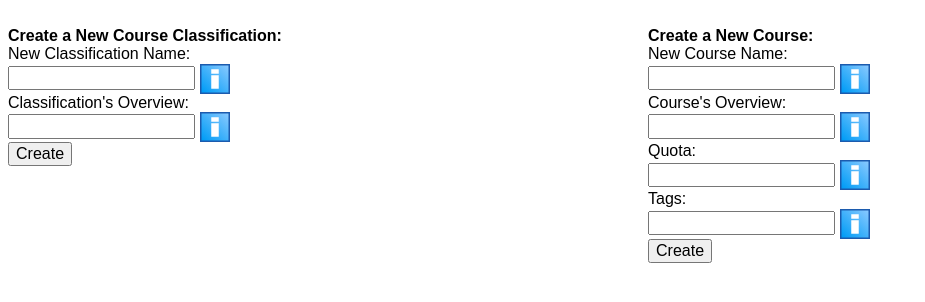
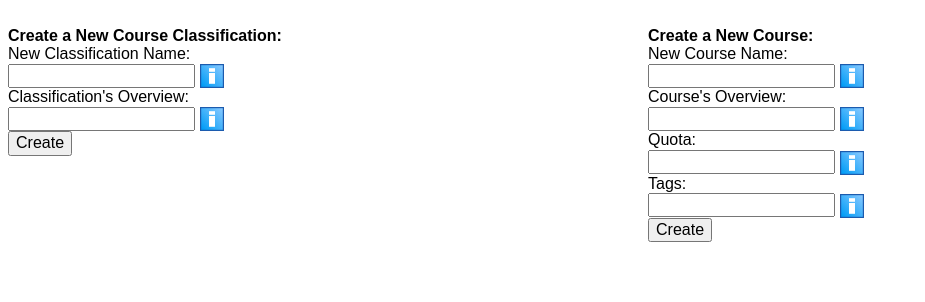
Before and after one commit to navitux/workshops_project, a Django app: page /dashboard/ in a window 1280 px wide. Shown: the part 78-380 px from the top of the page, without its empty margins (0-925 px from the left). Run offline with Django 3.2, Linux system fonts and the light colour scheme; the visitor is signed in with stand-in values (Sample User, id 1); some libraries are stand-ins or nearby versions.

Commit message:
No necessary files are deleted and changes in html files for UI

```diff
--- a/UsersData/models.py
+++ b/UsersData/models.py
@@ -31,11 +31,10 @@ class Course(models.Model):
     (one CourseType to many Courses) and at first it can be empty.
     '''
     id = models.AutoField(primary_key=True)
-    name = models.CharField(verbose_name="Course's Name", help_text="This name field is to identify easily each course by the users (in addition to its id number), its length is 30 alphanumerical characters as maximum,and this is mandatory",max_length=30,blank=False,null=False)
+    name = models.CharField(verbose_name="Course's Name", help_text="This name field is to identify easily each course by the users (in addition to its id number automatically generated), its length is 30 alphanumerical characters as maximum,and this is mandatory",max_length=30,blank=False,null=False)
     overview = models.CharField(verbose_name="Course's Overview", help_text="This field is to give a brief overwiew about this course and its details in a maximum of 200 alphanumerical characters, and this is not mandatory",max_length=200,blank=True,null=False)
     tags = TaggableManager()
     quota = models.IntegerField(help_text="The quota field defines the maximum number of students allowed in this course, but if this value is not set or is zero, the course will not have a mandatory limit of students",default=0)
     course_type = models.ForeignKey(CourseType, blank=True, null=True, on_delete=models.SET_NULL, help_text="This field indicates the classification of this course")
-
     def __str__(self):
         return self.name
--- a/templates/SignUpIn/signupin.html
+++ b/templates/SignUpIn/signupin.html
@@ -19,6 +19,7 @@
     <br/>
     <button type="submit">Login</button>
   </form>
+  <small>If you don't able to logging in, contact the administrator</small>
 </section>
 
 <section class="fr w-50 dib pa2">
--- a/templates/UsersData/dashboard.html
+++ b/templates/UsersData/dashboard.html
@@ -20,20 +20,19 @@
     <br/>
     <input class="w-30" type="text" name="coursetype" maxlength="120" required/>
 	<img
-	id="h-coursetype"
+	id="help-coursetype"
 	src="{% static 'awesome-info.svg' %}"
 	class="img dib v-mid"
-	style="height:30px;"
-	title="Help of this field" />
+	style="height:1.5em;"/>
     <br/>
 	<label class="w-30" for="class_overview">Classification's Overview:</label>
     <br/>
 	<input class="w-30" type="text" name="class_overview" maxlength="200" required/>
 	<img
+	id="help-class_overview"
 	src="{% static 'awesome-info.svg' %}"
 	class="img dib v-mid"
-	style="height:30px;"
-	title="Help of this field" />
+	style="height:1.5em;"/>
     <br/>
     <button type="submit">Create</button>
   </form>
@@ -47,36 +46,37 @@
     <br/>
     <input class="w-30" type="text" name="course" maxlength="120" required/>
 		<img
+		id="help-course"
 		src="{% static 'awesome-info.svg' %}"
 		class="img dib v-mid"
-		style="height:30px;"/>
+		style="height:1.5em;"/>
     <br/>
 	<label class="w-30" for="overview">Course's Overview:</label>
     <br/>
 	<input class="w-30" type="text" name="overview" maxlength="200"/>
 	<img
+	id="help-overview"
 	src="{% static 'awesome-info.svg' %}"
 	class="img dib v-mid"
-	style="height:30px;"
-	title="Help of this field" />
+	style="height:1.5em;"/>
     <br/>
 	<label class="w-30" for="quota">Quota:</label>
 	<br/>
     <input class="w-30" type="number" name="quota" default="0"/>
 		<img
+		id="help-quota"
 		src="{% static 'awesome-info.svg' %}"
 		class="img dib v-mid"
-		style="height:30px;"
-		title="Help of this field" />
+		style="height:1.5em;"/>
 	<br/>
 	<label class="w-30" for="tags">Tags:</label>
 	<br/>
 	<input class="w-30" type="text" name="tags" maxlength="200"/>
 	<img
+	id="help-tags"
 	src="{% static 'awesome-info.svg' %}"
 	class="img dib v-mid"
-	style="height:30px;"
-	title="Help of this field" />
+	style="height:1.5em;"/>
 	<br/>
     <button type="submit">Create</button>
   </form>
@@ -84,10 +84,38 @@
 <script>
       // With the above scripts loaded, you can call `tippy()` with a CSS
       // selector and a `content` prop:
-      tippy('#h-coursetype', {
-        content: 'This name field is to identify easily each course by the users\
-									(in addition to its id number), its length is 30 alphanumerical\
-									characters as maximum,and this is mandatory',
-      });
+			var idies;
+			var content;
+			function tippies(idies,content){
+				tippy(idies, {
+        	content: content,
+					placement: 'right-start',
+					interactive: true,
+      	});
+		}
+		tippies('#help-coursetype','This name field is to identify easily each course\
+																by the users (in addition to its id number), its\
+																length is 30 alphanumerical characters as\
+																maximum,and this is mandatory');
+		tippies('#help-class_overview','This field is to give a brief overview \
+																		about this classification in a maximum of\
+																		200 alphanumerical characters, and this is\
+																		not mandatory');
+		tippies('#help-course','This name field is to identify easily each course \
+														by the users (in addition to its id number \
+														automatically generated), its length is 300 \
+														alphanumerical characters as maximum, and this is\
+														mandatory');
+		tippies('#help-overview','This field is to give a brief overwiew about this\
+		 													course and its details in a maximum of 200\
+															alphanumerical characters, and this is not\
+															mandatory');
+		tippies('#help-quota','The quota field defines the maximum number of \
+													 students allowed in this course, but if this \
+													 value is not set or is zero, the course will not \
+													 have a mandatory limit of students');
+		tippies('#help-tags','This field accepts sigle words separated by commas,\
+													this have the purpose of give key-words of the \
+													topics contained making it more searcheable');
 </script>
 {% endblock %}
--- a/templates/index.html
+++ b/templates/index.html
@@ -42,7 +42,7 @@
 </article>
 
 <article class="center ph3 ph5-ns ph0-l mw6">
-<b class="f4">Features</nb>
+<b class="f4">Features</b>
   <ul align="justify">
     <li>Free and Open Source</li>
     <li>Easy to use</li>
```
Also changed, not shown: 1 other file.
